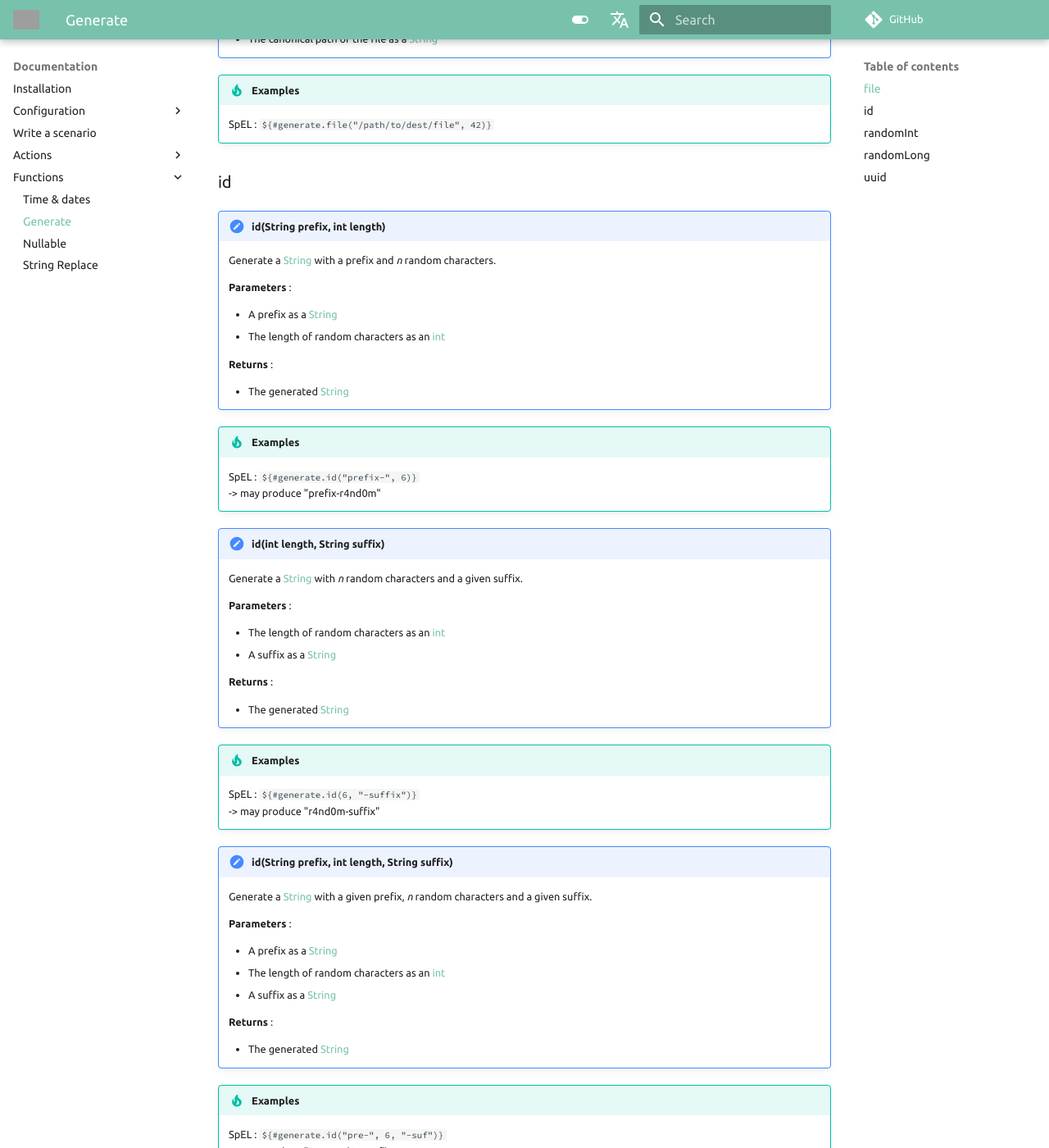
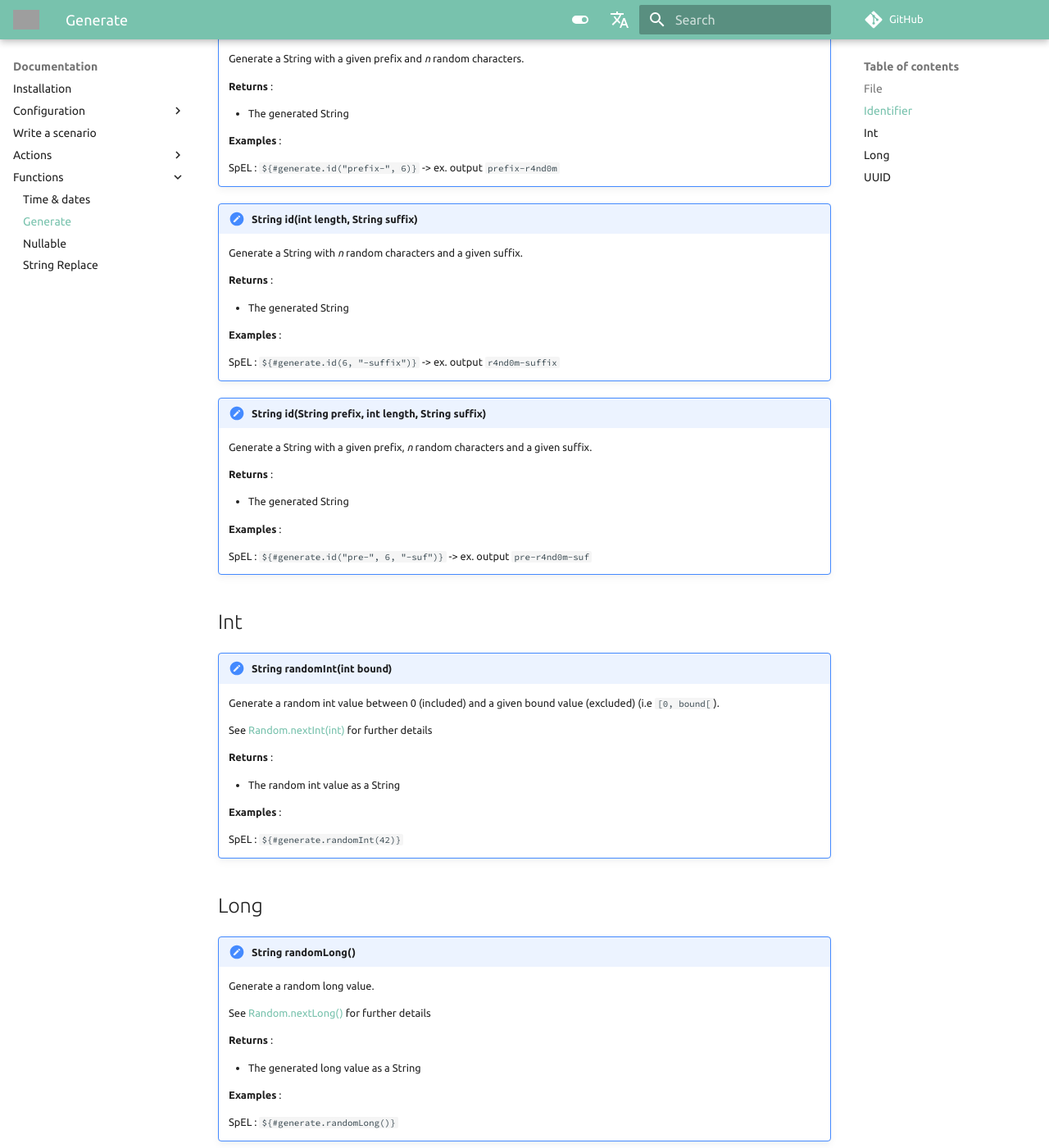
Before and after one commit to chutney-testing/chutney-testing.github.io-legacy, an MkDocs documentation site: the page built from docs/functions/generate.md, in a window 1280 px wide and 1400 px high, scrolled down 1143 px. Shown: the whole window at 82% size. Built offline with MkDocs 1.6.1 and Material for MkDocs 9.7.7, drawn with Linux system fonts in a browser that asks for light colours; comment, search, counter and statistics services are not loaded; some of the changed text lies outside the part shown; grey boxes are pictures that could not be loaded.

Commit message:
docs(func): Change template

```diff
--- a/docs/functions/generate.md
+++ b/docs/functions/generate.md
@@ -1,151 +1,127 @@
 Following functions help you generate random values.
 
 
-## file
+# File
 
-!!! note "file()"
+!!! note "String file()"
 
     Generate a file with a default size of 1kB, in the default OS temp directory.
     File name is prefixed with _chutney_
 
     **Returns** :
 
-    * The canonical path of the file as a [String](https://docs.oracle.com/en/java/javase/11/docs/api/java.base/java/lang/String.html)
+    * The canonical path of the file
 
-!!! tip "Examples"
+    **Examples** :
 
     SpEL : `${#generate.file()}`
 
-!!! note "file(int fileSize)"
+
+!!! note "String file(int fileSize)"
 
     Generate a file with a size of _n_ bytes, in the default OS temp directory.
     File name is prefix with _chutney_ and maximum file size is 100MB (104857600 bytes).
 
-    **Parameters** :
-
-    * A given file size in bytes as an [int](https://docs.oracle.com/javase/tutorial/java/nutsandbolts/datatypes.html)
-
     **Returns** :
 
-    * The canonical path of the file as a [String](https://docs.oracle.com/en/java/javase/11/docs/api/java.base/java/lang/String.html)
+    * The canonical path of the file
 
-!!! tip "Examples"
+    **Examples** :
 
     SpEL : `${#generate.file(42)}`
 
-!!! note "file(String destination, int fileSize)"
+
+!!! note "String file(String destination, int fileSize)"
 
     Generate a file with a size of _n_ bytes, with a specific path and filename.
     Maximum file size is 100MB (104857600 bytes).
 
-    **Parameters** :
-
-    * A destination file path as a [String](https://docs.oracle.com/en/java/javase/11/docs/api/java.base/java/lang/String.html)
-    * A given file size in bytes as an [int](https://docs.oracle.com/javase/tutorial/java/nutsandbolts/datatypes.html)
-
     **Returns** :
 
-    * The canonical path of the file as a [String](https://docs.oracle.com/en/java/javase/11/docs/api/java.base/java/lang/String.html)
+    * The canonical path of the file
 
-!!! tip "Examples"
+    **Examples** :
 
     SpEL : `${#generate.file("/path/to/dest/file", 42)}`
 
 
-## id
+# Identifier
 
-!!! note "id(String prefix, int length)"
+!!! note "String id(String prefix, int length)"
 
-    Generate a [String](https://docs.oracle.com/en/java/javase/11/docs/api/java.base/java/lang/String.html) with a prefix and _n_ random characters.
-
-    **Parameters** :
-
-    * A prefix as a [String](https://docs.oracle.com/en/java/javase/11/docs/api/java.base/java/lang/String.html)
-    * The length of random characters as an [int](https://docs.oracle.com/javase/tutorial/java/nutsandbolts/datatypes.html)
+    Generate a String with a given prefix and _n_ random characters.
 
     **Returns** :
 
-    * The generated [String](https://docs.oracle.com/en/java/javase/11/docs/api/java.base/java/lang/String.html)
+    * The generated String
+
+    **Examples** :
+
+    SpEL : `${#generate.id("prefix-", 6)}` -> ex. output `prefix-r4nd0m`
 
 
-!!! tip "Examples"
+!!! note "String id(int length, String suffix)"
 
-    SpEL : `${#generate.id("prefix-", 6)}`
-            -> may produce "prefix-r4nd0m"
-
-!!! note "id(int length, String suffix)"
-
-    Generate a [String](https://docs.oracle.com/en/java/javase/11/docs/api/java.base/java/lang/String.html) with _n_ random characters and a given suffix.
-
-    **Parameters** :
-
-    * The length of random characters as an [int](https://docs.oracle.com/javase/tutorial/java/nutsandbolts/datatypes.html)
-    * A suffix as a [String](https://docs.oracle.com/en/java/javase/11/docs/api/java.base/java/lang/String.html)
+    Generate a String with _n_ random characters and a given suffix.
 
     **Returns** :
 
-    * The generated [String](https://docs.oracle.com/en/java/javase/11/docs/api/java.base/java/lang/String.html)
+    * The generated String
+
+    **Examples** :
+
+    SpEL : `${#generate.id(6, "-suffix")}` -> ex. output `r4nd0m-suffix`
 
 
-!!! tip "Examples"
+!!! note "String id(String prefix, int length, String suffix)"
 
-    SpEL : `${#generate.id(6, "-suffix")}`
-            -> may produce "r4nd0m-suffix"
-
-!!! note "id(String prefix, int length, String suffix)"
-
-    Generate a [String](https://docs.oracle.com/en/java/javase/11/docs/api/java.base/java/lang/String.html) with a given prefix, _n_ random characters and a given suffix.
-
-    **Parameters** :
-
-    * A prefix as a [String](https://docs.oracle.com/en/java/javase/11/docs/api/java.base/java/lang/String.html)
-    * The length of random characters as an [int](https://docs.oracle.com/javase/tutorial/java/nutsandbolts/datatypes.html)
-    * A suffix as a [String](https://docs.oracle.com/en/java/javase/11/docs/api/java.base/java/lang/String.html)
+    Generate a String with a given prefix, _n_ random characters and a given suffix.
 
     **Returns** :
 
-    * The generated [String](https://docs.oracle.com/en/java/javase/11/docs/api/java.base/java/lang/String.html)
+    * The generated String
+
+    **Examples** :
+
+    SpEL : `${#generate.id("pre-", 6, "-suf")}` -> ex. output `pre-r4nd0m-suf`
 
 
-!!! tip "Examples"
+# Int
 
-    SpEL : `${#generate.id("pre-", 6, "-suf")}`
-            -> may produce "pre-r4nd0m-suf"
+!!! note "String randomInt(int bound)"
 
+    Generate a random int value between 0 (included) and a given bound value (excluded) (i.e `[0, bound[`).
 
-## randomInt
-
-!!! note "randomInt()"
-
-
-!!! tip "Examples"
-
-    SpEL without :
-
-    SpEL with    : `${#generate.randomInt()}`
-
-## randomLong
-
-!!! note "randomLong()"
-
-    Returns the next pseudorandom, uniformly distributed long value from this random number generator's sequence. The general contract of nextLong is that one long value is pseudorandomly generated and returned.
-
-    See [Random.randomLong()](https://docs.oracle.com/en/java/javase/11/docs/api/java.base/java/util/Random.html#nextLong()) for further details
+    See [Random.nextInt(int)](https://docs.oracle.com/en/java/javase/11/docs/api/java.base/java/util/Random.html#nextInt(int)) for further details
 
     **Returns** :
 
-    * `java.util.String`
+    * The random int value as a String
 
-!!! tip "Examples"
+    **Examples** :
 
-    SpEL without : `${T(java.util.String).valueOf(T(java.lang.System).randomLong()}`
+    SpEL : `${#generate.randomInt(42)}`
 
-    SpEL with    : `${#generate.randomLong()}`
+# Long
+
+!!! note "String randomLong()"
+
+    Generate a random long value.
+
+    See [Random.nextLong()](https://docs.oracle.com/en/java/javase/11/docs/api/java.base/java/util/Random.html#nextLong()) for further details
+
+    **Returns** :
+
+    * The generated long value as a String
+
+    **Examples** :
+
+    SpEL : `${#generate.randomLong()}`
 
 
-## uuid
+# UUID
 
-!!! note "uuid()"
+!!! note "String uuid()"
 
     Generates a unique identifier (UUID).
 
```
Also changed, not shown: other parts of docs/functions/generate.md (+3 -3 lines).
